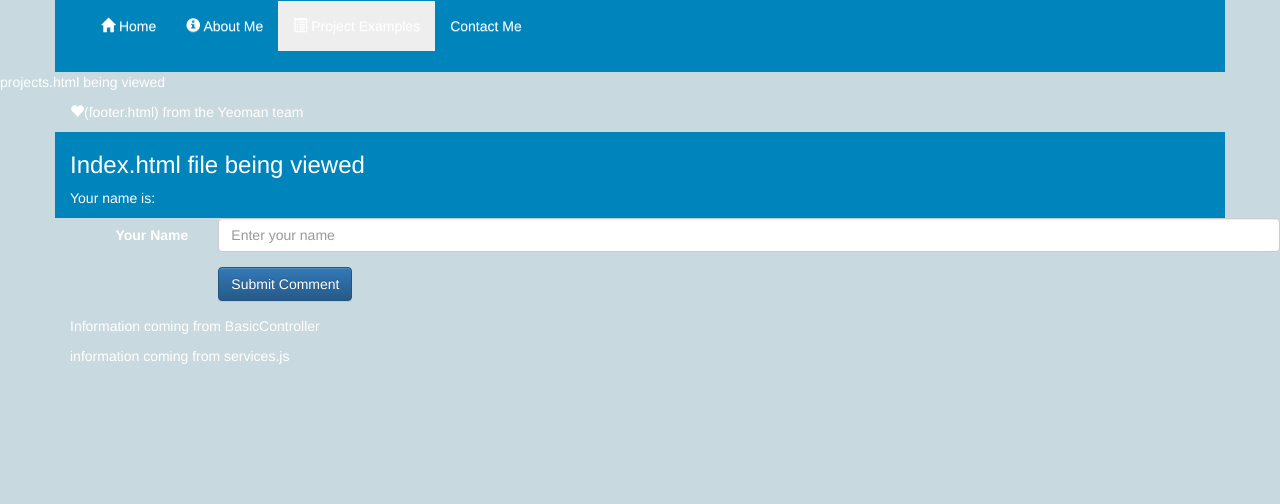
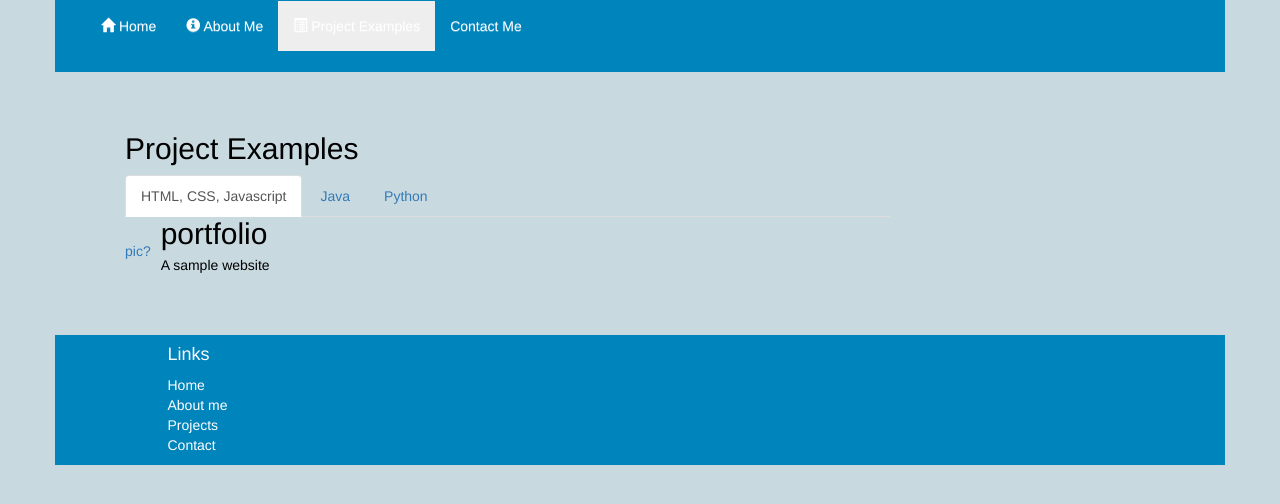
Before and after one commit to ISUBell/portfolio, a website: page app/index.html in a window 1280 px wide. Both pictures are taken after a click on the link "Project Examples". Drawn offline with nearby package versions, Linux system fonts and the light colour scheme; some packages are replaced by stand-ins of ours; some icons are missing.

Commit message:
=Basic formatting completed for home and about pages; Setup ng routing for project examples page from projects.html<controllers.js<services.js

```diff
--- a/app/scripts/app.js
+++ b/app/scripts/app.js
@@ -11,7 +11,7 @@ angular.module('portfolioApp', ['ui.router'])
         templateUrl: '../views/header.html'
       },
       'content': {
-        template: '<p>Appstate content template from app.js</p>'
+        templateUrl: '../views/home.html'
       },
       'footer': {
         templateUrl: '../views/footer.html'
--- a/app/scripts/controllers/controllers.js
+++ b/app/scripts/controllers/controllers.js
@@ -5,4 +5,33 @@ angular.module('portfolioApp')
     $scope.controllerInfo = "Information coming from BasicController";
 
     $scope.serviceInfo = basicService.serviceInfo;
+  }])
+
+  .controller('ProjectController', ['$scope', 'projectService', function($scope, projectService) {
+
+    $scope.tab = 1;
+    $scope.filtText = 'html';
+
+    $scope.projects = projectService.getProjects();
+
+    $scope.select = function(setTab) {
+                $scope.tab = setTab;
+
+                if (setTab === 1) {
+                    $scope.filtText = "html";
+                }
+                else if (setTab === 2) {
+                    $scope.filtText = "java";
+                }
+                else if (setTab === 3) {
+                    $scope.filtText = "python";
+                }
+                else {
+                    $scope.filtText = "html";
+                }
+            };
+
+    $scope.isSelected = function (checkTab) {
+                return ($scope.tab === checkTab);
+    };
   }]);
--- a/app/scripts/services/services.js
+++ b/app/scripts/services/services.js
@@ -3,4 +3,32 @@
 angular.module('portfolioApp')
   .service('basicService', [function() {
     this.serviceInfo = "information coming from services.js";
+  }])
+
+  .service('projectService', [function() {
+    this.serviceInfo = "info coming from projectService in services.js"
+
+    var projects = [
+      {
+        name:'portfolio',
+        image: '',
+        category:'html',
+        description: 'A sample website'
+      },
+      {
+        name: 'database app',
+        image: '',
+        category: 'java',
+        description: 'Built using spring MVC and Java'
+      }
+    ];
+
+    this.getProjects = function() {
+      return projects;
+    };
+
+    this.getProject = function (index) {
+      return projects[index];
+    };
+
   }]);
--- a/app/styles/main.css
+++ b/app/styles/main.css
@@ -5,9 +5,22 @@
 
 .mainback {
     background: #c9d9e0;
-    color: #ffffff;
+    color: #000000;
 }
 
 .navbar-nav > li > a {
   color: #ffffff;
 }
+
+.pad40 {
+  margin:40px;
+}
+
+img {
+  padding:1px;
+  border:1px solid #021a40;
+}
+
+.whitefont > li > a {
+  color: #ffffff;
+}
--- a/app/views/footer.html
+++ b/app/views/footer.html
@@ -1,3 +1,15 @@
-<div class="container">
-  <p><span class="glyphicon glyphicon-heart"></span>(footer.html) from the Yeoman team</p>
-</div>
+<footer class="row-footer">
+  <div class="container blueback">
+    <div class="row">
+      <div class="col-xs-5 col-xs-offset-1 col-sm-2 col-sm-offset-1">
+        <h4>Links</h4>
+        <ul class="list-unstyled whitefont">
+          <li><a ui-sref="app">Home</a></li>
+          <li><a ui-sref="app.about">About me</a></li>
+          <li><a ui-sref="app.projects">Projects</a></li>
+          <li><a ui-sref="app.contact">Contact</a></li>
+        </ul>
+      </div>
+    </div>
+  </div>
+</footer>
--- a/app/views/home.html
+++ b/app/views/home.html
@@ -0,0 +1,15 @@
+<div class="container">
+  <div class="row row-content pad40">
+    <div class="col-xs-12 col-sm-3">
+      <img src="../images/portrait.PNG">
+    </div>
+
+    <div class="col-xs-12 col-sm-9">
+      <h2>Welcome to the portfolio website of Michael Bell!</h2>
+
+      <p>For an overview of some various projects that I have worked on, please click <a ui-sref="app.projects">here.</a></p>
+      <p>For my contact information, click <a ui-sref="app.contact">here.</a></p>
+      <p>Thank you for visiting, and please feel free to contact me!</p>
+    </div>
+  </div>
+</div>
--- a/app/views/projects.html
+++ b/app/views/projects.html
@@ -1 +1,31 @@
-<p>projects.html being viewed</p>
+<div class="container">
+  <div class="row row-content pad40" ng-controller="ProjectController">
+    <div class="col-xs-12">
+      <h2>Project Examples</h2>
+    </div>
+
+    <div class="col-xs-12 col-sm-9">
+
+      <ul class="nav nav-tabs" role="tablist">
+        <li role="presentation" ng-class="{active:isSelected(1)}"><a ng-click="select(1)" aria-controls="html, css, javascript" role="tab">HTML, CSS, Javascript</a></li>
+        <li role="presentation" ng-class="{active:isSelected(2)}"><a ng-click="select(2)" aria-controls="java" role="tab">Java</a></li>
+        <li role="presentation" ng-class="{active:isSelected(3)}"><a ng-click="select(3)" aria-controls="python" role="tab">Python</a></li>
+      </ul>
+
+      <div class="tab-content">
+        <ul class="media-list tab-pane fade in active">
+          <li class="media" ng-repeat="project in projects | filter:filtText">
+            <div class="media-left media-middle">
+              <a href="#">pic?</a>
+            </div>
+            <div class="media-body">
+              <h2 class="media-heading">{{project.name}}</h2>
+              <p>{{project.description}}</p>
+            </div>
+          </li>
+        </ul>
+      </div>
+
+    </div>
+  </div>
+</div>
```
Also changed, not shown: app/index.html (+6 -2 lines), app/views/about.html (+13 -5 lines).
